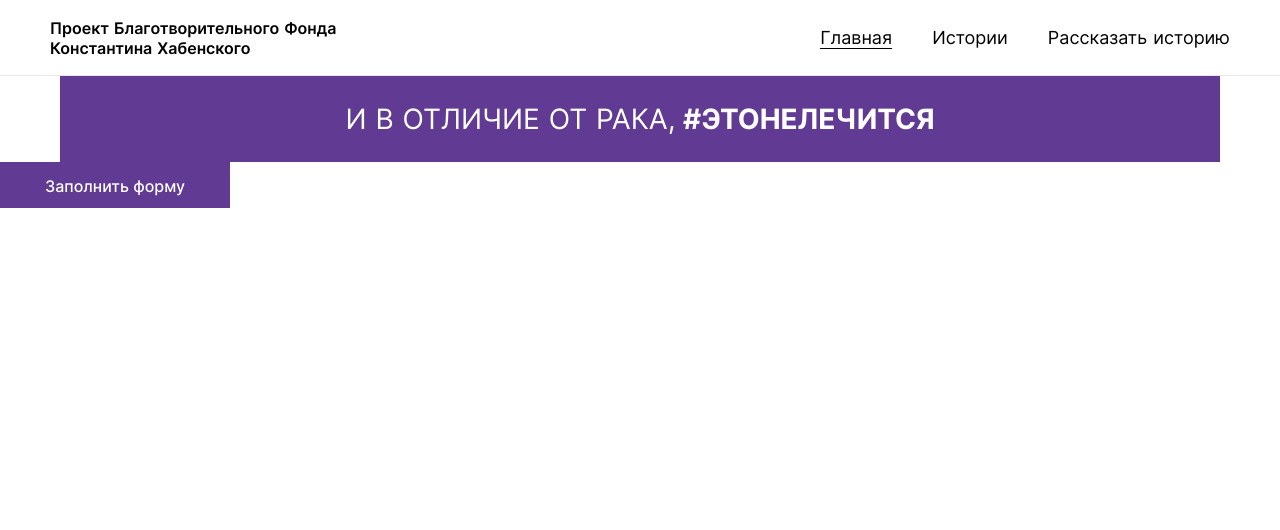
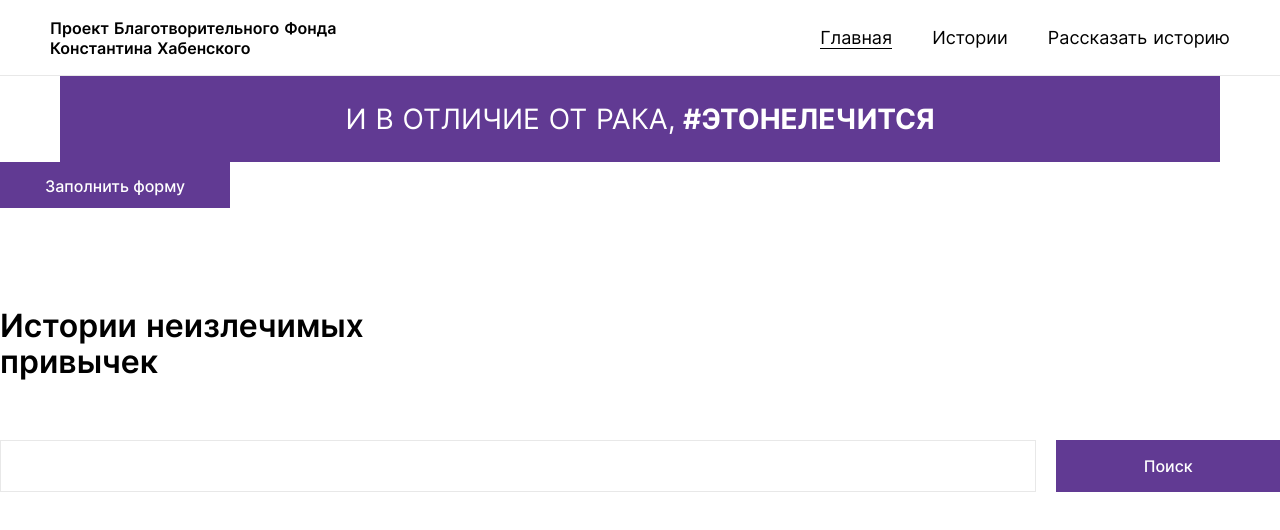
Before and after one commit to Raklechitca-Team/raklechitca, a Nuxt app: page /maliq in a window 1280 px wide. Shown: the top 530 px of the page. Built offline with nearby package versions, Linux system fonts and the light colour scheme.

Commit message:
create search

```diff
--- /dev/null
+++ b/components/Search.vue
@@ -0,0 +1,66 @@
+<template>
+  <section class="history">
+    <h1 class="history__title">Истории неизлечимых привычек</h1>
+    <div class="history__search">
+      <input type="text" class="history__search-input" />
+      <button class="history__search-button">Поиск</button>
+    </div>
+  </section>
+</template>
+
+<script>
+export default {
+  name: 'app-search',
+};
+</script>
+
+<style scoped>
+.history {
+  max-width: 1320px;
+  margin: 100px auto 0;
+}
+
+.history__title {
+  max-width: 400px;
+  font-weight: 600;
+  font-size: 32px;
+  line-height: 36px;
+}
+
+.history__search {
+  max-width: 1320px;
+  margin: 60px auto 0;
+  display: flex;
+}
+
+.history__search-input {
+  width: 1074px;
+  line-height: 50px;
+  font-size: 24px;
+  padding: 0;
+  margin: 0 20px 0 0;
+  border: 1px solid #e8e8e8;
+}
+
+.history__search-button {
+  font-family: 'Inter', Arial, sans-serif;
+  width: 226px;
+  border: none;
+  cursor: pointer;
+  background-color: #613a93;
+  padding: 16px 80px;
+  font-weight: 500;
+  font-size: 16px;
+  line-height: 19px;
+  text-align: center;
+  color: #ffffff;
+  transition: 0.2s linear;
+}
+
+.history__search-button:hover,
+.history__search-button:focus {
+  opacity: 0.9;
+  transition: 0.2s linear;
+  outline: none;
+}
+</style>
--- a/pages/maliq/index.vue
+++ b/pages/maliq/index.vue
@@ -3,6 +3,7 @@
     <app-header></app-header>
     <cover-in-site></cover-in-site>
     <bt-fill-form></bt-fill-form>
+    <app-search />
   </div>
 </template>
 
@@ -10,12 +11,14 @@
 import Header from '@/components/Header';
 import ButtonFillFormVue from '../../components/ui/ButtonFillForm.vue';
 import CoverInSiteVue from '../../components/CoverInSite.vue';
+import SearchVue from '../../components/Search.vue';
 export default {
   name: 'stories',
   components: {
     'app-header': Header,
     'cover-in-site': CoverInSiteVue,
     'bt-fill-form': ButtonFillFormVue,
+    'app-search': SearchVue,
   },
 };
 </script>
```
